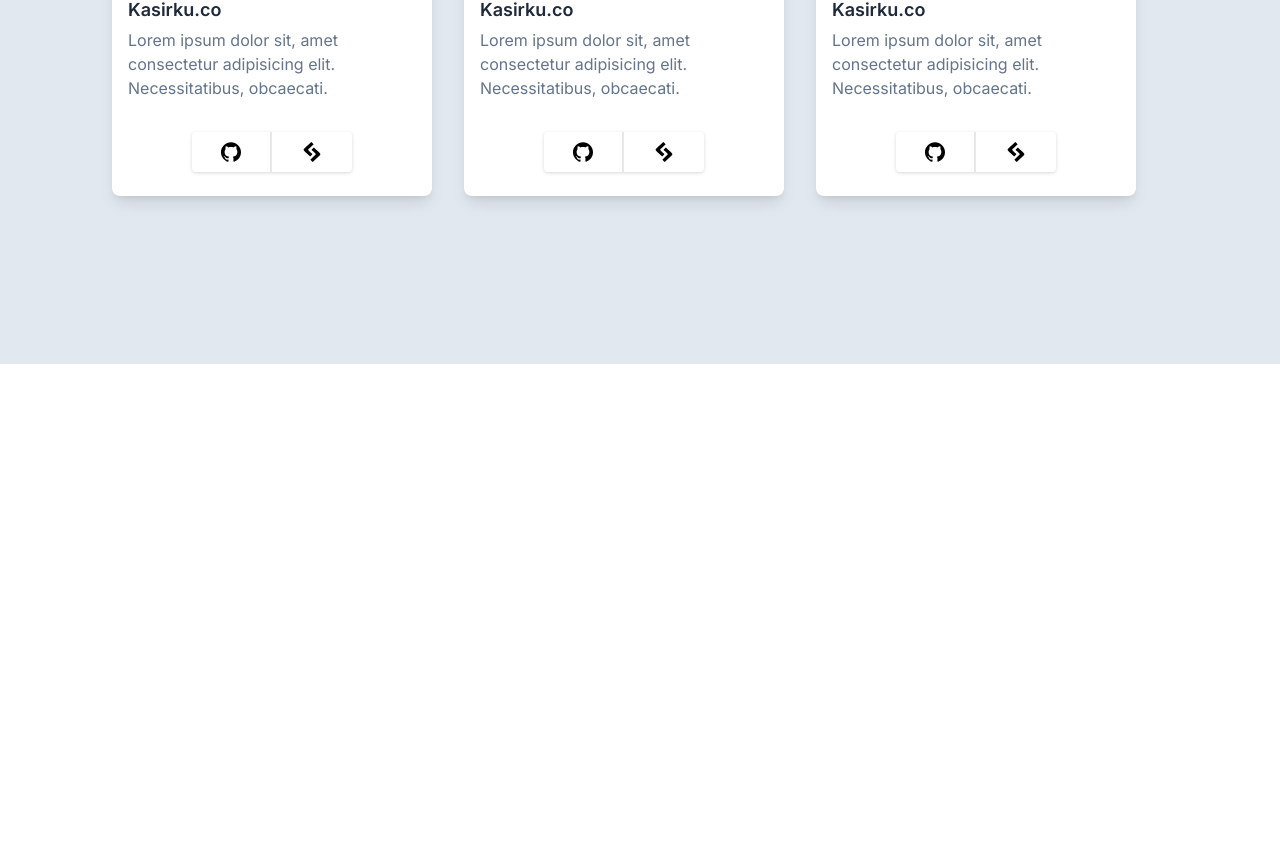
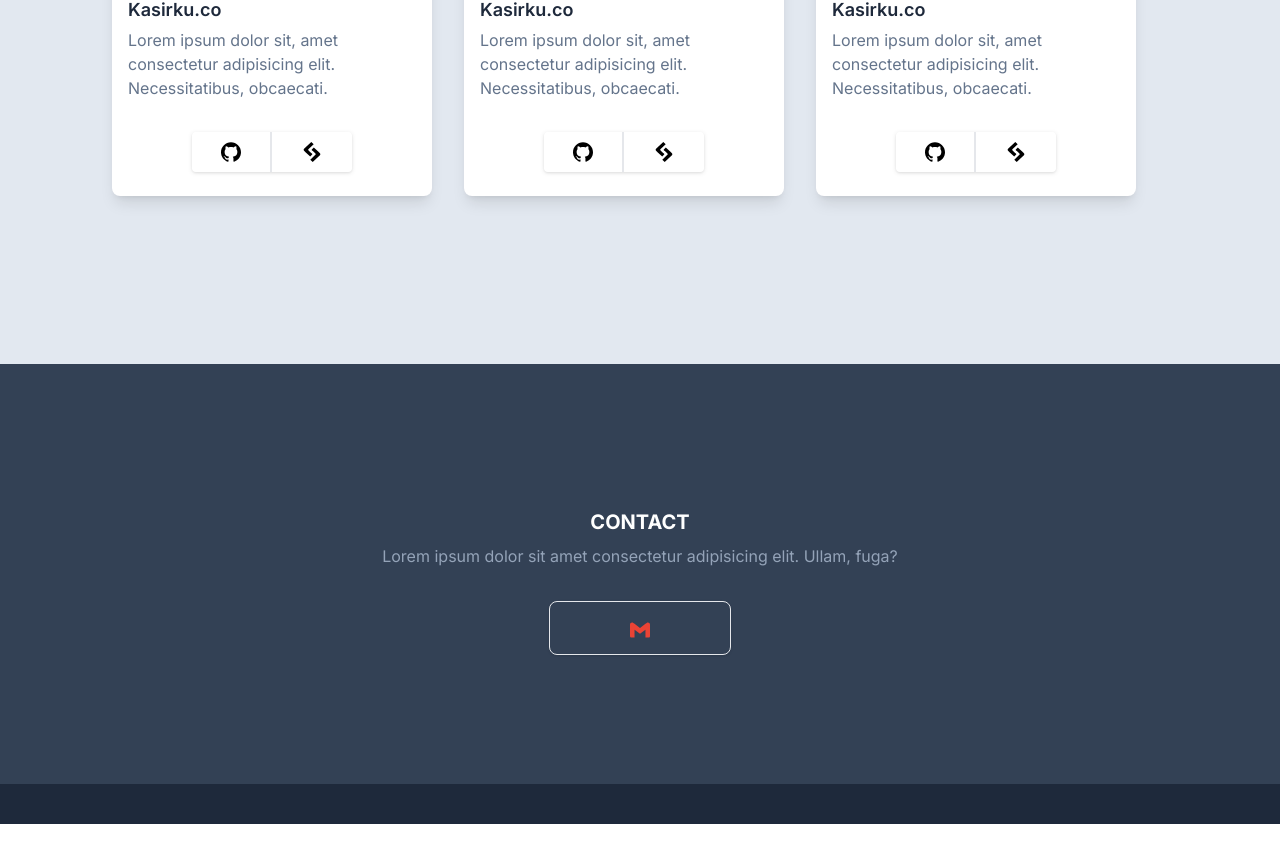
Before and after one commit to akmalmaulfianwar/my-portfolio, a plain HTML site: page index.html in a window 1280 px wide. Shown: the part 1696-2558 px from the top of the page. After the commit the page ends 2520 px from the top, so only its background shows below. Drawn offline with Linux system fonts and the light colour scheme.

Commit message:
add contacts

```diff
--- a/index.html
+++ b/index.html
@@ -8,7 +8,7 @@
     <link rel="stylesheet" href="dist/output.css" />
     <link href="https://fonts.googleapis.com/css2?family=Inter:wght@200;400;600;700;900&display=swap" rel="stylesheet" />
   </head>
-  <body class="h-[3000px]">
+  <body>
     <!-- Header Section Start -->
     <header class="bg-transparent absolute top-0 left-0 w-full flex items-center z-50">
       <div class="container">
@@ -22,10 +22,7 @@
               <span class="my-2 block h-[2px] w-[30px] bg-primary transition duration-300 ease-in-out"></span>
               <span class="my-2 block h-[2px] w-[30px] bg-primary transition duration-300 ease-in-out origin-bottom-left"></span>
             </button>
-            <nav
-              id="nav-menu"
-              class="hidden absolute py-5 lg:py-0 shadow-lg rounded-lg w-full max-w-[250px] top-full right-4 backdrop-blur-xl bg-white/90 lg:block lg:bg-transparent lg:max-w-full lg:shadow-none lg:static lg:rounded-none transition"
-            >
+            <nav id="nav-menu" class="hidden absolute py-5 lg:py-0 shadow-lg rounded-lg w-full max-w-[250px] top-full right-4 bg-white/90 lg:block lg:bg-transparent lg:max-w-full lg:shadow-none lg:static lg:rounded-none transition">
               <ul class="block lg:flex">
                 <li class="group">
                   <a href="#home" class="py-2 mx-8 text-dark group-hover:text-primary text-base flex">Home</a>
@@ -37,7 +34,7 @@
                   <a href="#portfolio" class="py-2 mx-8 text-dark group-hover:text-primary text-base flex">Porfolio</a>
                 </li>
                 <li class="group">
-                  <a href="" class="py-2 mx-8 text-dark group-hover:text-primary text-base flex">Contact</a>
+                  <a href="#contact" class="py-2 mx-8 text-dark group-hover:text-primary text-base flex">Contact</a>
                 </li>
               </ul>
             </nav>
@@ -197,7 +194,7 @@
     <section id="portfolio" class="pt-36 pb-32 bg-slate-200">
       <div class="container">
         <div class="w-full text-center mb-14">
-          <h4 class="text-primary font-bold uppercase text-lg mb-2">Portfolio</h4>
+          <h4 class="text-primary font-bold uppercase text-lg mb-2 lg:text-xl">Portfolio</h4>
           <h2 class="text-2xl text-dark font-semibold mb-2">Latest Projects</h2>
           <p class="text-slate-400">Lorem, ipsum dolor sit amet consectetur adipisicing elit. Eum, ipsa ducimus sed perspiciatis eos</p>
         </div>
@@ -308,6 +305,36 @@
     </section>
     <!-- Portfolio Section End -->
 
+    <!-- Contact Section Start   -->
+    <section id="contact" class="pt-36 pb-36 bg-slate-700">
+      <div class="container">
+        <div class="w-full text-center lg:mb-12 mb-10">
+          <h4 class="font-bold text-white text-lg uppercase mb-2 lg:text-xl">Contact</h4>
+          <p class="text-slate-400">Lorem ipsum dolor sit amet consectetur adipisicing elit. Ullam, fuga?</p>
+        </div>
+        <div class="w-full text-center">
+          <a
+            href="mailto:akmalmaulfi@gmail.com"
+            class="px-8 py-3 lg:px-20 lg:py-4 bg-transparent text-[#EA4335] rounded-lg transition duration-300 ease-in-out border shadow-inner shadow hover:text-white hover:bg-primary hover:border-primary"
+          >
+            <svg width="20" role="img" viewBox="0 0 24 24" xmlns="http://www.w3.org/2000/svg" class="inline-block fill-current">
+              <title>Gmail</title>
+              <path
+                d="M24 5.457v13.909c0 .904-.732 1.636-1.636 1.636h-3.819V11.73L12 16.64l-6.545-4.91v9.273H1.636A1.636 1.636 0 0 1 0 19.366V5.457c0-2.023 2.309-3.178 3.927-1.964L5.455 4.64 12 9.548l6.545-4.91 1.528-1.145C21.69 2.28 24 3.434 24 5.457z"
+              />
+            </svg>
+          </a>
+        </div>
+      </div>
+    </section>
+    <!-- Contact Section End   -->
+
+    <!-- Footer Start -->
+    <footer>
+      <div class="w-full bg-slate-800 h-10"></div>
+    </footer>
+    <!-- Footer End -->
+
     <script src="dist/js/script.js"></script>
   </body>
 </html>
```
Also changed, not shown: dist/output.css.
